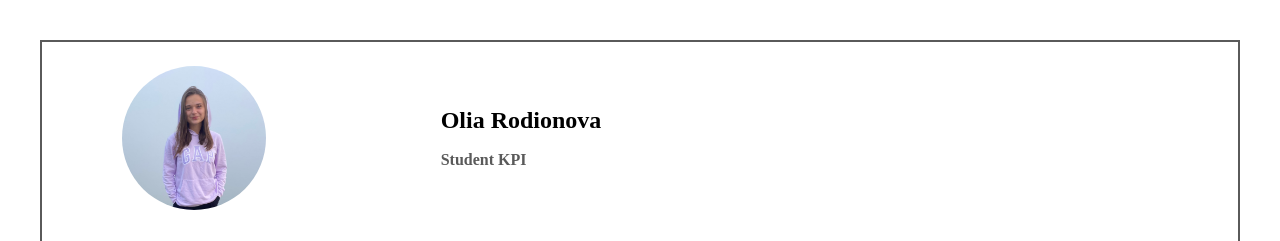
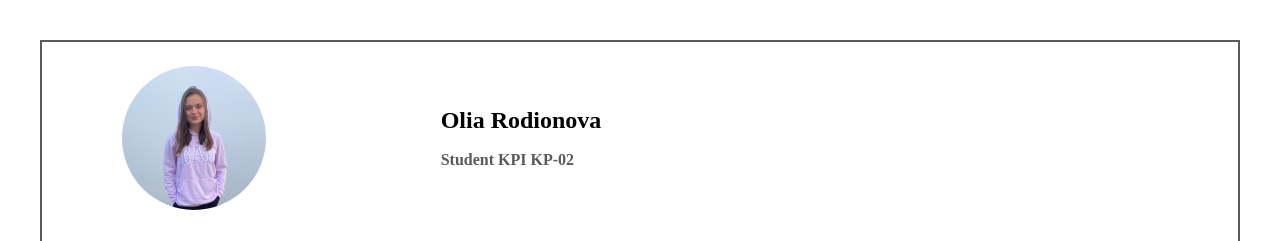
Before and after one commit to rdnvol/web-apps, a React (Create React App) app: page / in a window 1280 px wide. Shown: the top 241 px of the page. Built offline with nearby package versions, Linux system fonts and the light colour scheme.

Commit message:
group number added

```diff
--- a/src/components/RightBar.jsx
+++ b/src/components/RightBar.jsx
@@ -10,7 +10,7 @@ const RightBar = ({info}) => {
             <div className={classes.header}>
                 <div>
                     <h2>Olia Rodionova</h2>
-                    <h4 className={classes.position}>Student KPI</h4>
+                    <h4 className={classes.position}>Student KPI KP-02</h4>
                 </div>
             </div>
 
```
